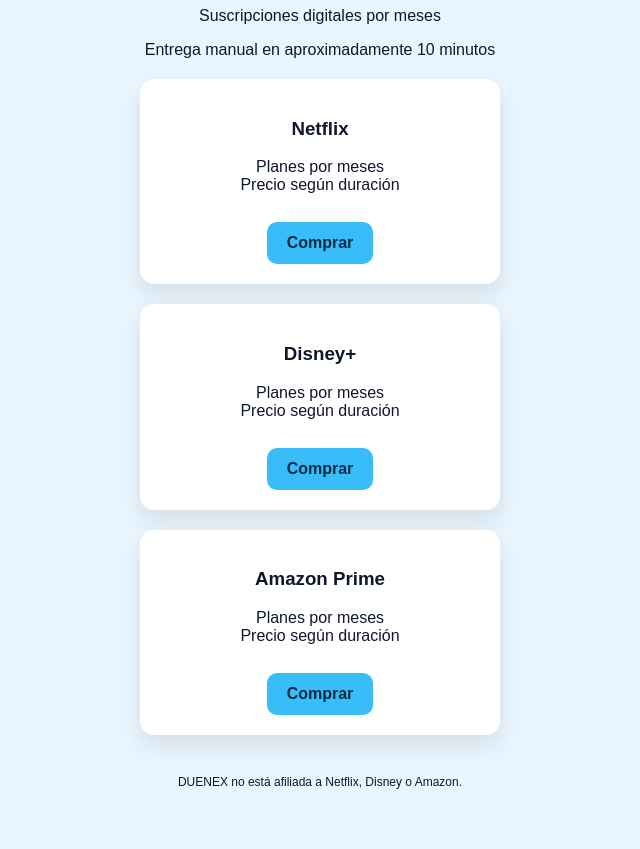
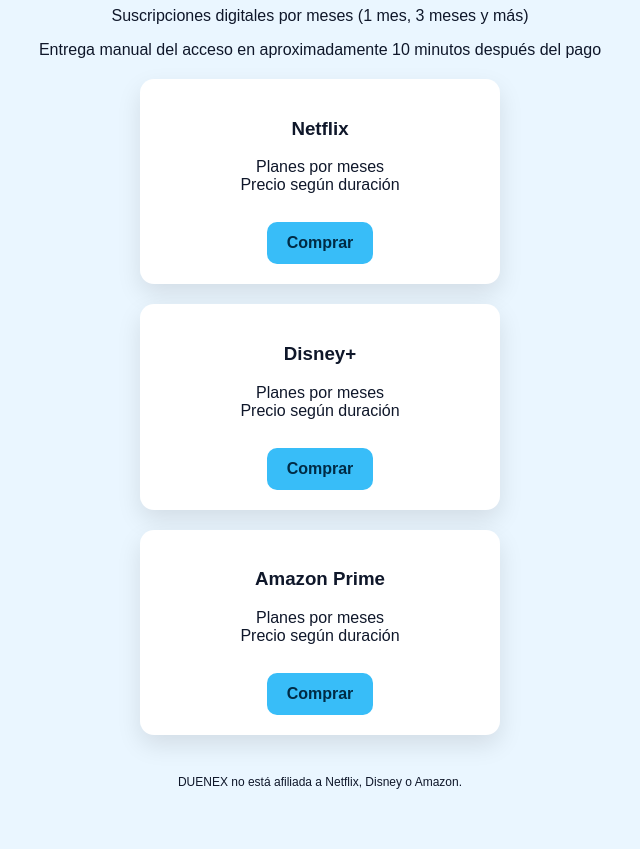
Before and after one commit to Duenex/duenex.github.io, a plain HTML site: page index.html in a window 1280 px wide. Shown: the part 121-970 px from the top of the page, without its empty margins (320-960 px from the left). Drawn offline with Linux system fonts and the light colour scheme.

Commit message:
Update index.html

```diff
--- a/index.html
+++ b/index.html
@@ -35,8 +35,9 @@
 <body>
 
 <h1>DUENEX</h1>
-<p>Suscripciones digitales por meses</p>
-<p>Entrega manual en aproximadamente 10 minutos</p>
+<p>Suscripciones digitales por meses (1 mes, 3 meses y más)</p>
+<p>Entrega manual del acceso en aproximadamente 10 minutos después del pago</p>
+
 
 <div class="card">
   <h3>Netflix</h3>
```
